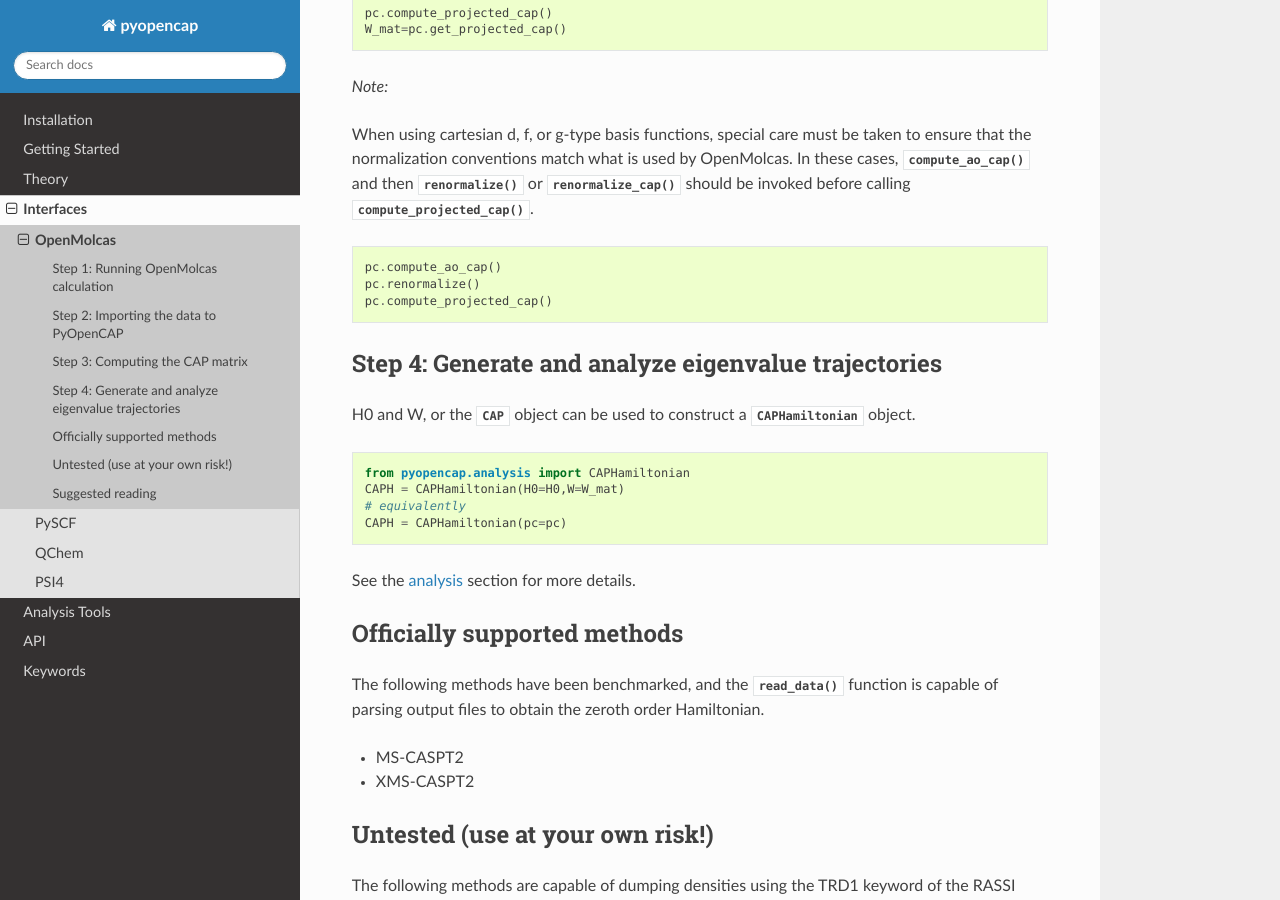
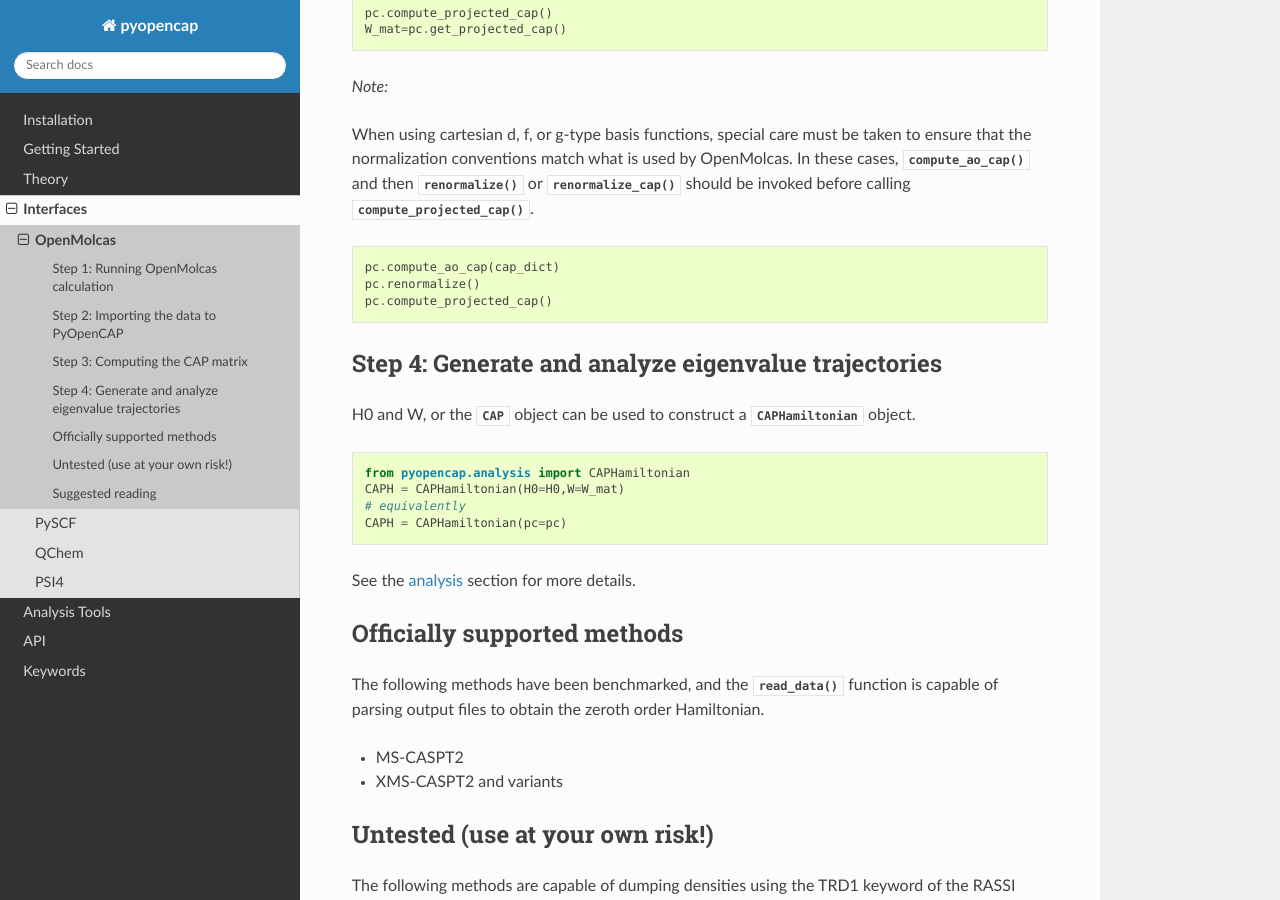
Before and after one commit to gayverjr/opencap, a Sphinx documentation site: the page built from docs/interfaces/OpenMolcas.rst, in a window 1280 px wide and 900 px high, scrolled down 2845 px. Built offline with Sphinx 7.4.7 and the Read the Docs theme 2.0.0, drawn with Linux system fonts in a browser that asks for light colours.

Commit message:
Updated compute_ao_cap in docs

```diff
--- a/docs/interfaces/OpenMolcas.rst
+++ b/docs/interfaces/OpenMolcas.rst
@@ -148,7 +148,7 @@ should be invoked before calling :func:`~pyopencap.CAP.compute_projected_cap`.
 
 .. code-block:: python
 
-    pc.compute_ao_cap()
+    pc.compute_ao_cap(cap_dict)
     pc.renormalize()
     pc.compute_projected_cap()
 
@@ -172,7 +172,7 @@ The following methods have been benchmarked, and the :func:`~pyopencap.CAP.read_
 output files to obtain the zeroth order Hamiltonian.
 
 * MS-CASPT2
-* XMS-CASPT2
+* XMS-CASPT2 and variants
 
 Untested (use at your own risk!)
 --------------------------------
--- a/docs/interfaces/psi4.rst
+++ b/docs/interfaces/psi4.rst
@@ -99,7 +99,7 @@ that the densities are represented in AO basis before passing to PyOpenCAP using
             opdm_ao.remove_symmetry(opdm_so,so2ao)
             pc.add_tdm(opdm_ao.to_array(),i,j,"psi4")
             if not i==j:
-                pc.add_tdm(opdm_ao.to_array(),j,i,"psi4")
+                pc.add_tdm(opdm_ao.to_array().conj().T,j,i,"psi4")
 
 Please see the PSI4_ documentation for more details, or our repository for an example.
 
--- a/docs/interfaces/pyscf.rst
+++ b/docs/interfaces/pyscf.rst
@@ -127,7 +127,7 @@ should be invoked before calling :func:`~pyopencap.CAP.compute_projected_cap`.
 
 .. code-block:: python
 
-    pc.compute_ao_cap()
+    pc.compute_ao_cap(cap_dict)
     pc.renormalize_cap(pyscf_smat,"pyscf")
     pc.compute_projected_cap()
 
```
